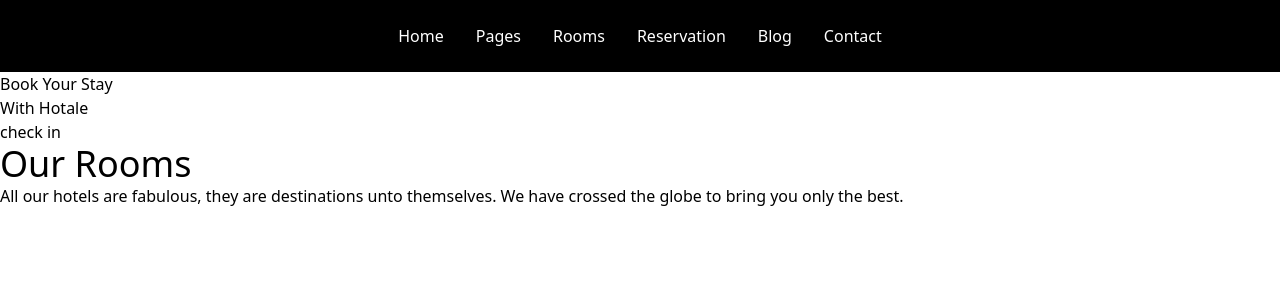
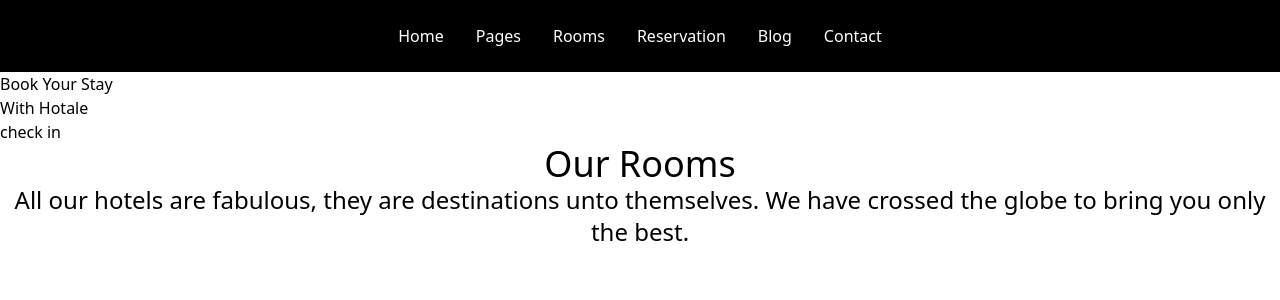
Before and after one commit to Bharti277/react-styled-component, a React (Create React App) app: page / in a window 1280 px wide. Shown: the top 300 px of the page. Built offline with nearby package versions, Linux system fonts and the light colour scheme.

Commit message:
fixed layout

```diff
--- a/src/components/OurRooms/OurRooms.js
+++ b/src/components/OurRooms/OurRooms.js
@@ -2,9 +2,9 @@ import React from 'react'
 
 function OurRooms() {
   return (
-    <div>
+    <div className='text-center'>
         <h1 className='text-4xl'>Our Rooms</h1>
-        <p>All our hotels are fabulous, they are destinations unto themselves. We have crossed the globe to bring you only the best.</p>
+        <p className='text-2xl'>All our hotels are fabulous, they are destinations unto themselves. We have crossed the globe to bring you only the best.</p>
     </div>
   )
 }
```
